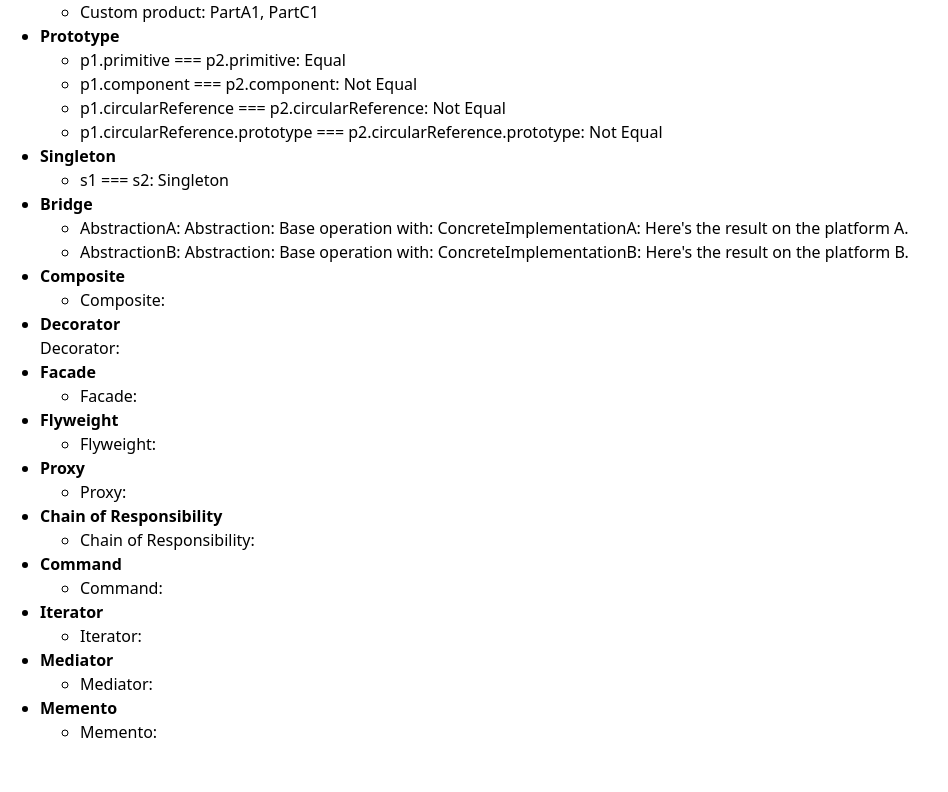
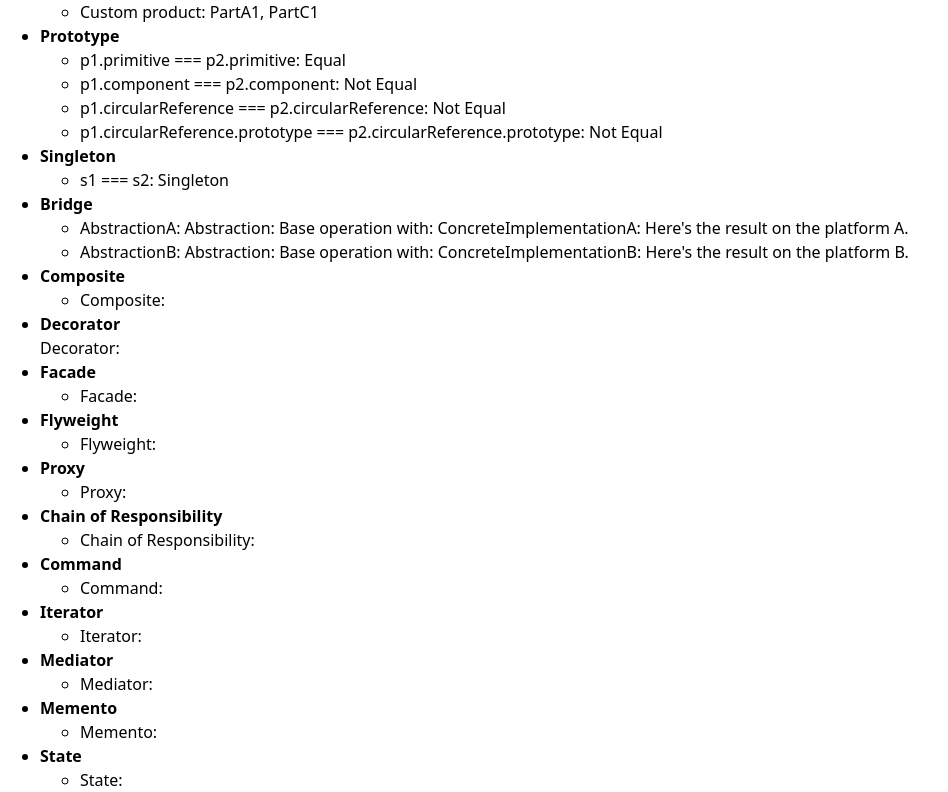
Before and after one commit to xieQin/react-ts-template, a React (Vite) app: page /design-patterns in a window 1280 px wide. Shown: the part 484-1276 px from the top of the page, without its empty margins (0-948 px from the left). Before the commit the page ends 1228 px from the top, so only its background shows below. Built offline with nearby package versions, Linux system fonts and the light colour scheme.

Commit message:
feat: add State pattern

```diff
--- /dev/null
+++ b/src/views/DesignPatterns/State/index.tsx
@@ -0,0 +1,7 @@
+export default function StatePage() {
+  return (
+    <ul>
+      <li>State: </li>
+    </ul>
+  );
+}
--- a/src/views/DesignPatterns/index.tsx
+++ b/src/views/DesignPatterns/index.tsx
@@ -16,6 +16,7 @@ import MementoPage from "./Memento";
 import PrototypePage from "./Prototype";
 import ProxyPage from "./Proxy";
 import SingletonPage from "./Singleton";
+import StatePage from "./State";
 
 const DesignPatternsPageConfigs = {
   [DesignPatterns.Factory]: FactoryPage,
@@ -34,6 +35,7 @@ const DesignPatternsPageConfigs = {
   [DesignPatterns.Iterator]: IteratorPage,
   [DesignPatterns.Mediator]: MediatorPage,
   [DesignPatterns.Memento]: MementoPage,
+  [DesignPatterns.State]: StatePage,
 };
 
 export default function DesignPatternsPage() {
```
